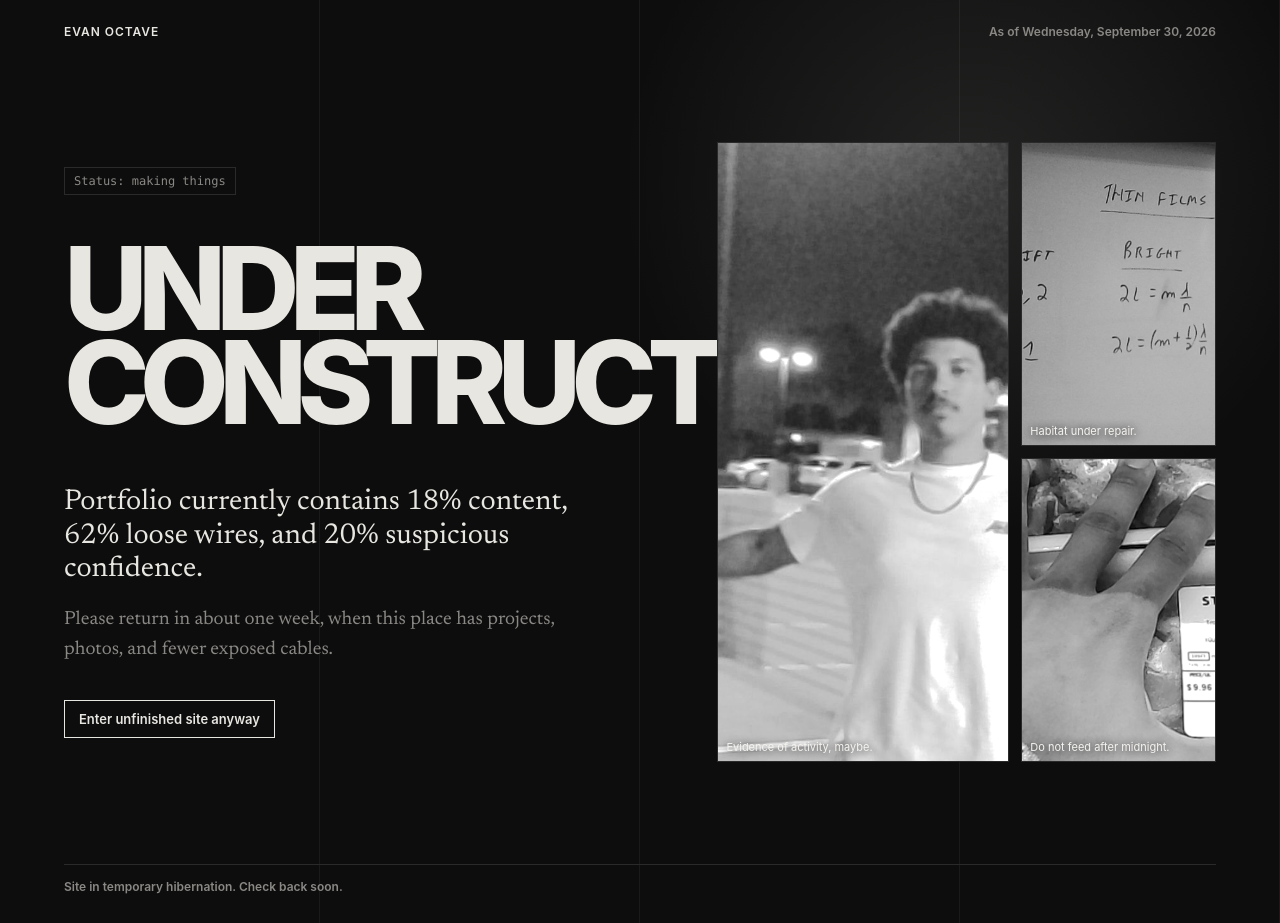
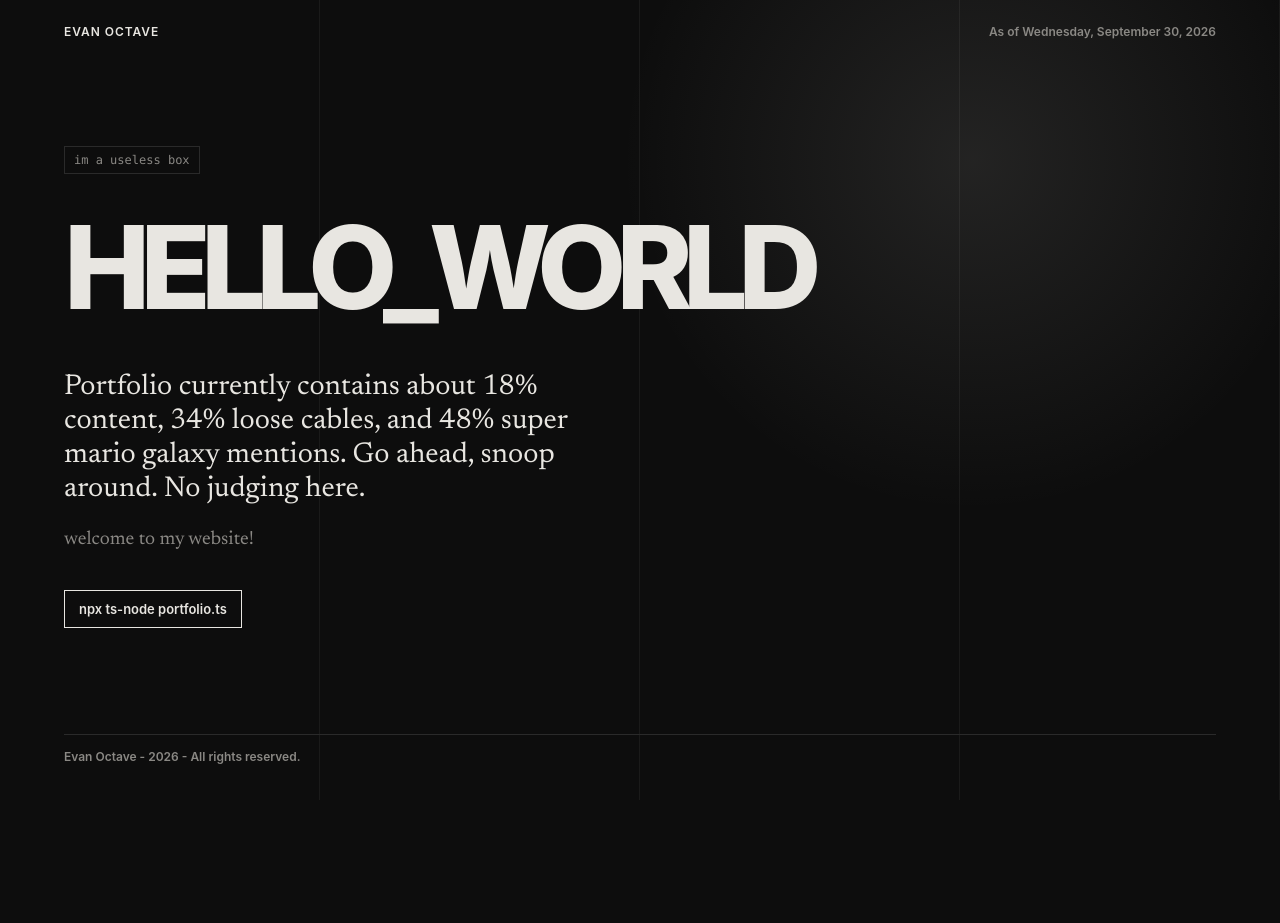
Before and after one commit to evanoctave/personal_website, a React (Vite) app: page / in a window 1280 px wide. After the commit the page ends 800 px from the top, so only its background shows below. Built offline with nearby package versions, Linux system fonts and the light colour scheme.

Commit message:
content: new construction gate copy, hide the photos

```diff
--- a/src/pages/ConstructionPage.jsx
+++ b/src/pages/ConstructionPage.jsx
@@ -28,16 +28,16 @@ export default function ConstructionPage() {
           {/* KNOB: the gate copy: stamp, big heading, lede, follow-up, link text. */}
           {/* App.test.jsx checks the heading, */}
           {/* the 'Enter unfinished site anyway' text, and that it links to /home */}
-          <p className="construction-stamp">Status: making things</p>
-          <h1 aria-label="UNDER CONSTRUCTION" id="construction-title">UNDER<br />CONSTRUCTION</h1>
-          <p className="construction-lede">Portfolio currently contains 18% content, 62% loose wires, and 20% suspicious confidence.</p>
-          <p className="construction-copy">Please return in about one week, when this place has projects, photos, and fewer exposed cables.</p>
-          <Link className="construction-link" to="/home">Enter unfinished site anyway</Link>
+          <p className="construction-stamp">im a useless box</p>
+          <h1 aria-label="UNDER CONSTRUCTION" id="construction-title">HELLO_WORLD <br /></h1>
+          <p className="construction-lede">Portfolio currently contains about 18% content, 34% loose cables, and 48% super mario galaxy mentions. Go ahead, snoop around. No judging here.</p>
+          <p className="construction-copy">welcome to my website!</p>
+          <Link className="construction-link" to="/home">npx ts-node portfolio.ts</Link>
         </section>
 
         {/* KNOB: the three photos + captions (files in public/photos/). App.test.jsx expects 3 images. */}
         {/* the --wide / --tall / --close classes pick each spot in site.css */}
-        <section aria-label="Recent signs of life" className="construction-gallery">
+       {/*  <section aria-label="Recent signs of life" className="construction-gallery">
           <figure className="construction-photo construction-photo--wide">
             <img alt="Evan with arms out wide in an empty parking lot at night" src="/photos/PICT0025.jpg" />
             <figcaption>Evidence of activity, maybe.</figcaption>
@@ -50,11 +50,11 @@ export default function ConstructionPage() {
             <img alt="Hand splayed over packs of stew meat" src="/photos/PICT0010.jpg" />
             <figcaption>Do not feed after midnight.</figcaption>
           </figure>
-        </section>
+        </section> */}
       </main>
 
       {/* KNOB: footer line */}
-      <footer className="construction-footer">Site in temporary hibernation. Check back soon.</footer>
+      <footer className="construction-footer">Evan Octave - 2026 - All rights reserved.</footer>
     </div>
   )
 }
```
